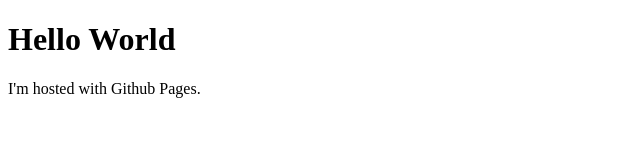
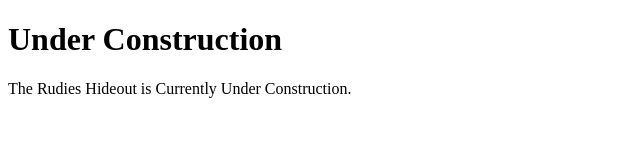
Before and after one commit to TheRudies/TheRudies.github.io, a plain HTML site: page index.html in a window 1280 px wide. Shown: the whole page, without its empty margins (0-640 px from the left). Drawn offline with Linux system fonts and the light colour scheme.

Commit message:
Update index.html

```diff
--- a/index.html
+++ b/index.html
@@ -1,6 +1,12 @@
 <!DOCTYPE html>
 <html>
-<h1>Hello World</h1>
-<p>I'm hosted with Github Pages.</p>
+<head>
+<title>Rudies Hideout</title>
+</head>
+<body>
+
+<h1>Under Construction</h1>
+<p>The Rudies Hideout is Currently Under Construction.</p>
+
 </body>
 </html>
```
